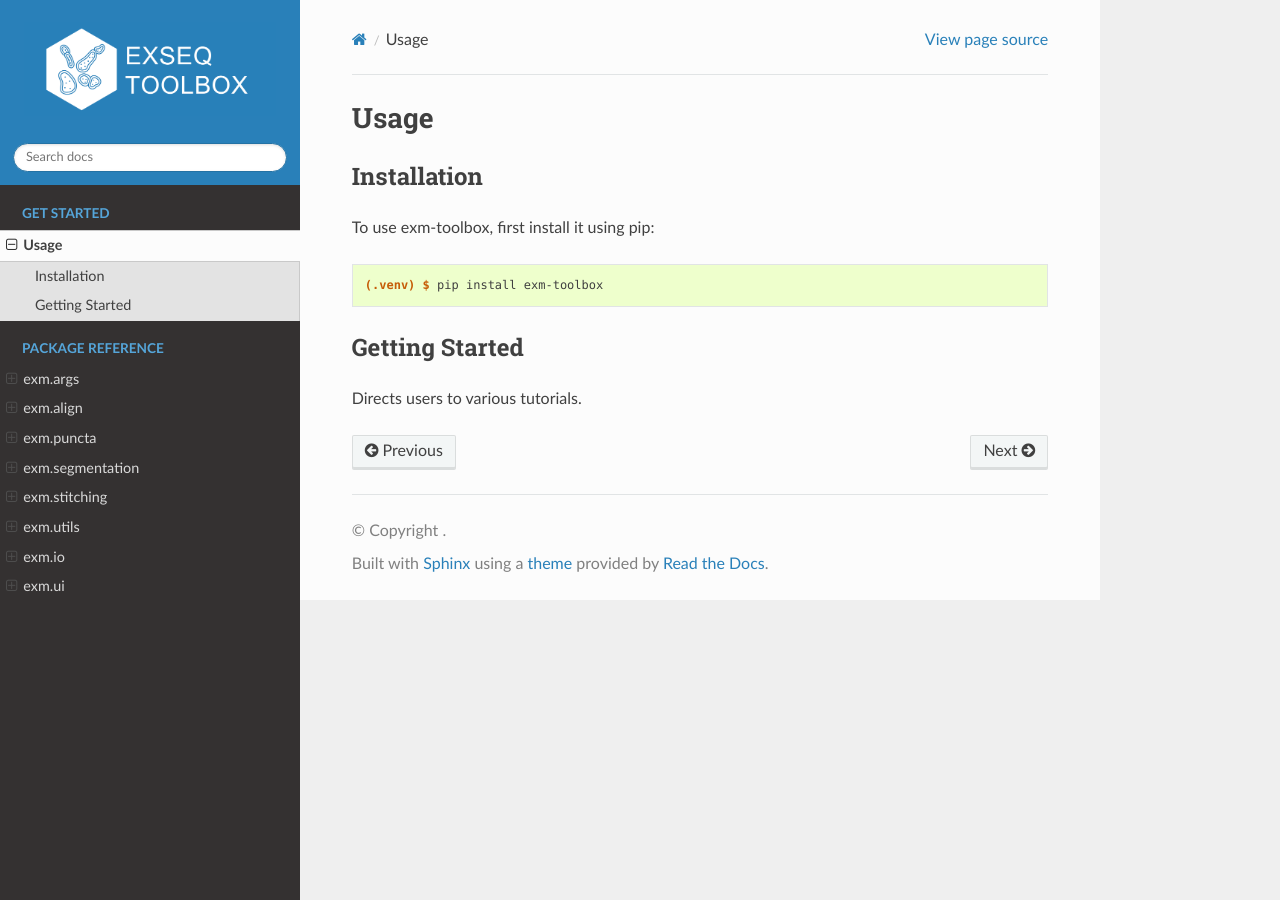
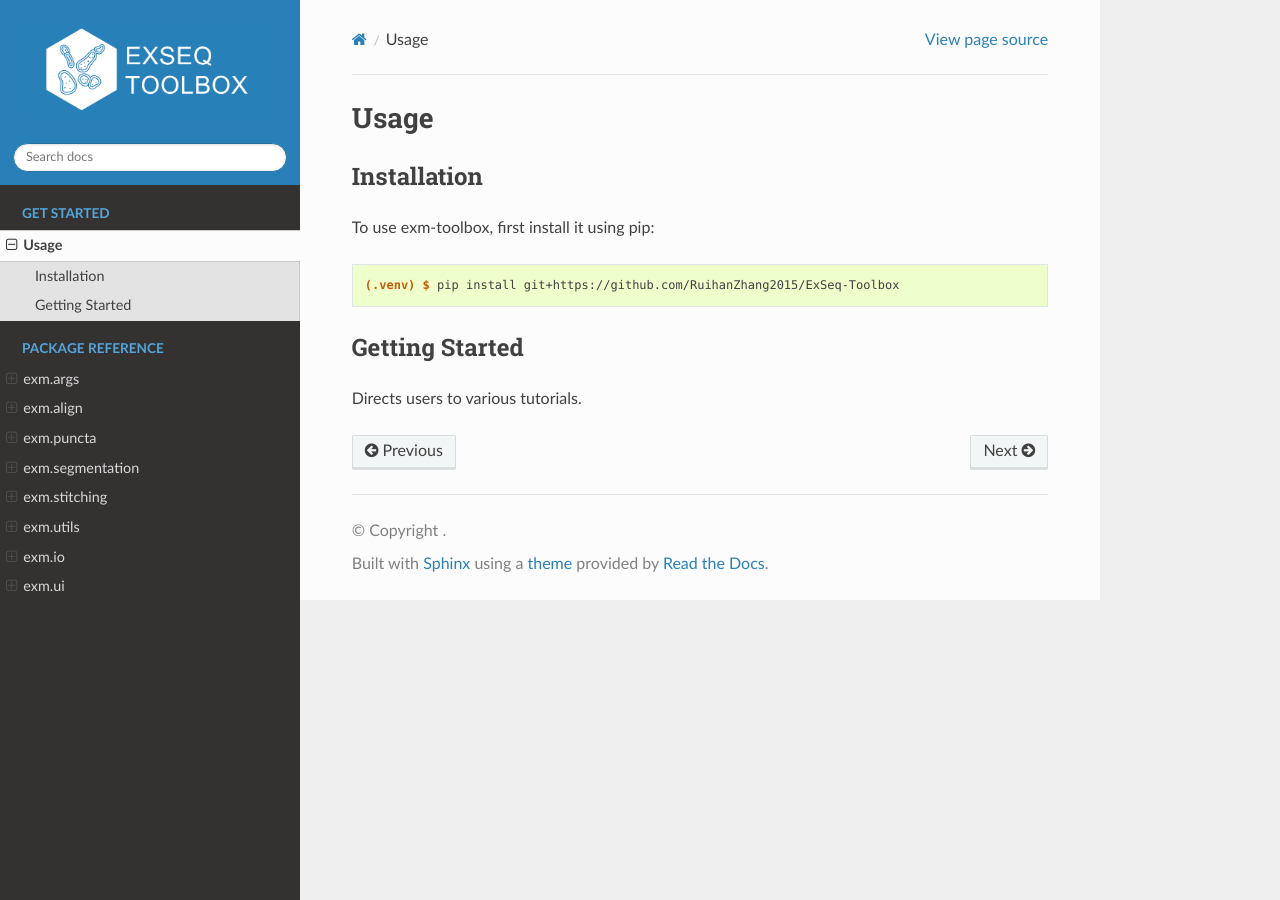
Before and after one commit to RuihanZhang2015/ExSeq-Toolbox, a Sphinx documentation site: the page built from docs/source/usage.rst, in a window 1280 px wide. Built offline with Sphinx 7.4.7 and the Read the Docs theme 2.0.0, drawn with Linux system fonts in a browser that asks for light colours.

Commit message:
update readthedocs usage guide

```diff
--- a/docs/source/usage.rst
+++ b/docs/source/usage.rst
@@ -10,7 +10,7 @@ To use exm-toolbox, first install it using pip:
 
 .. code-block:: console
 
-   (.venv) $ pip install exm-toolbox
+   (.venv) $ pip install git+https://github.com/RuihanZhang2015/ExSeq-Toolbox
 
 .. _getting_started:
 
```
